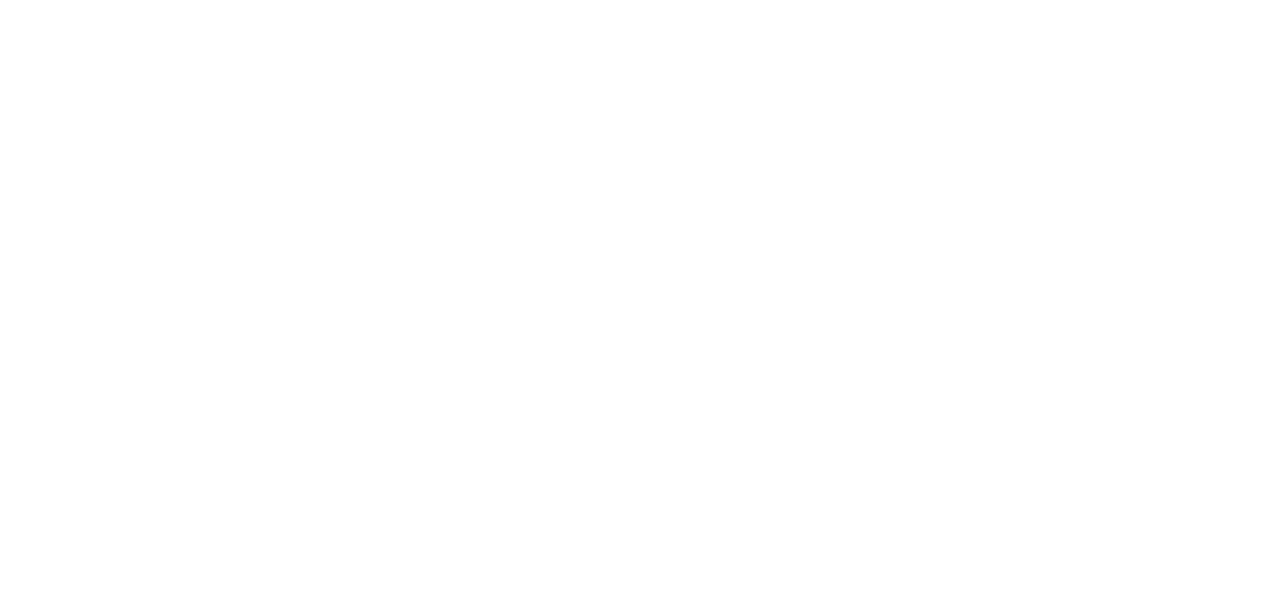
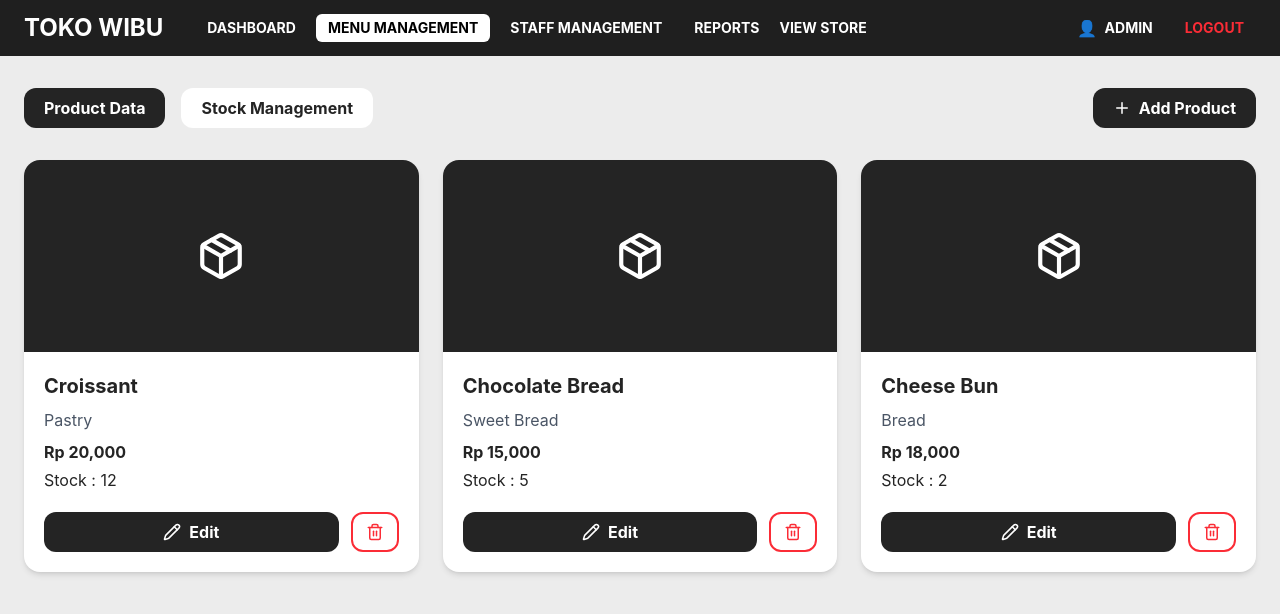
Before and after one commit to Ranyaku/TokoRoti, a React (Vite) app: page /admin/edit in a window 1280 px wide. Before the commit this address had no page. Shown: the top 614 px of the page. Built offline with nearby package versions, Linux system fonts and the light colour scheme.

Commit message:
Menu Manage

```diff
--- a/package.json
+++ b/package.json
@@ -11,6 +11,7 @@
   },
   "dependencies": {
     "@tailwindcss/vite": "^4.2.4",
+    "lucide-react": "^1.16.0",
     "react": "^19.2.5",
     "react-dom": "^19.2.5",
     "react-router-dom": "^7.15.0",
--- a/src/App.jsx
+++ b/src/App.jsx
@@ -9,6 +9,7 @@ import user from "./user/user";
 import Admin from "./admin/navbar";
 import Kasir from "./kasir/dashboard";
 import AdminDashboard from "./admin/dash";
+import Editmenu from "./admin/menuEdit";
 
 
 export default function App() {
@@ -60,14 +61,14 @@ const totalHarga = cart.reduce((total, item) => {
 return (
     <BrowserRouter>
   <Routes>
-
-    <Route path="/" element={<Menu cart={cart} setCart={setCart} deleteItem={deleteItem} incItem={incItem} totalHarga={totalHarga} filtered={filtered} setCategory={setCategory} role={role} />} />
-    <Route path="/admin" element={<AdminDashboard deleteItem={deleteItem} incItem={incItem}/>} />
+    <Route path="/" element={<Menu cart={cart} setCart={setCart} deleteItem={deleteItem} incItem={incItem} totalHarga={totalHarga} filtered={filtered} setCategory={setCategory} role={role} setRole={setRole} />} />
+    <Route path="/admin" element={<AdminDashboard deleteItem={deleteItem} incItem={incItem} role={role} setRole={setRole} />} />
     <Route path="/kasir" element={<Kasir deleteItem={deleteItem} incItem={incItem}/>} />
     <Route path="/deskripsi" element={<Deskripsi setCart={setCart} cart={cart} totalHarga={totalHarga} total={filtered} incItem={incItem} deleteItem={deleteItem} />} />
     <Route path="/product/:id" element={<Deskripsi cart={cart} setCart={setCart} incItem={incItem} deleteItem={deleteItem} totalHarga={totalHarga}/>}/>
     <Route path="/checkout" element={<Checkout cart={cart} setCart={setCart} totalHarga={totalHarga} deleteItem={deleteItem} incItem={incItem} filtered={filtered}/>} />
     <Route path="/login" element={<Login role={role}  setRole={setRole} cart={cart} setCart={setCart} incItem={incItem} deleteItem={deleteItem} totalHarga={totalHarga}/> } />
+    <Route path="/admin/edit" element={<Editmenu />} />
   </Routes>
   </BrowserRouter>
   )
--- a/src/Pages/Menu.jsx
+++ b/src/Pages/Menu.jsx
@@ -3,12 +3,12 @@ import Sidebar from "../component/Sidebar";
 import ProductList from "../component/ProductList";
 import Footer from "../component/Footer";
 
-export default function Menu({cart, setCart, deleteItem, incItem, totalHarga, total, filtered, setCategory, role}) {
+export default function Menu({cart, setCart, deleteItem, incItem, totalHarga, total, filtered, setCategory, role, setRole}) {
 
 return (
     <>
     <div className="min-h-screen">
-    <Navbar cart={cart} setCart={setCart} incItem={incItem} deleteItem={deleteItem} totalHarga={totalHarga} role={role}/>
+    <Navbar cart={cart} setCart={setCart} incItem={incItem} deleteItem={deleteItem} totalHarga={totalHarga} role={role} setRole={setRole} />
     <main className="max-w-7xl mx-auto px-1 py-6 flex gap-10">
         <Sidebar setCategory={setCategory}/>
         <ProductList filter={filtered} setCart={setCart} cart={cart} total={filtered.length} />
--- a/src/Pages/login.jsx
+++ b/src/Pages/login.jsx
@@ -19,11 +19,11 @@ export default function Login({cart, setCart, filtered, incItem, deleteItem, tot
       if (exist) {
         setRole(exist.role)
 
-        if (exist.role === "admin") {
+        if (exist.role === "Admin") {
           navigate("/admin")
         }
 
-        if (exist.role === "kasir") {
+        if (exist.role === "Kasir") {
           navigate("/kasir")
         }
         console.log("LOGIN BERHASIL")
@@ -111,16 +111,7 @@ export default function Login({cart, setCart, filtered, incItem, deleteItem, tot
 
       <button
       type="submit"
-        className="
-          mt-4
-          h-11
-          rounded-xl
-          bg-gray-600
-          hover:bg-gray-700
-          transition
-          text-white
-          font-bold
-          cursor-pointer
+        className="mt-4 h-11 rounded-xl bg-gray-600 hover:bg-gray-700 transition text-white font-bold cursor-pointer
         "
       >
         login
--- a/src/admin/dash.jsx
+++ b/src/admin/dash.jsx
@@ -4,12 +4,12 @@ import Sales from "./sales"
 import Staff from "./staff"
 import Stock from "./stock"
 
-export default function AdminDashboard() {
+export default function AdminDashboard({role, setRole}) {
 
   return (
     <div className="min-h-screen bg-[#ececec]">
 
-      <Admin />
+      <Admin role={role} setRole={setRole} />
 
       <div
         className="
--- /dev/null
+++ b/src/admin/menuEdit.jsx
@@ -0,0 +1,190 @@
+import { useState } from "react"
+import { Pencil, Trash2, Plus, Package } from "lucide-react"
+import { Navigate, useNavigate } from "react-router-dom"
+import Admin from "./navbar"
+
+export default function Editmenu() {
+
+    const [activeTab, setActiveTab] = useState("product")
+    const navigate = useNavigate()
+    const products = [
+    {
+      id: 1,
+      name: "Croissant",
+      price: 20000,
+      stock: 12,
+      category: "Pastry"
+    },
+    {
+      id: 2,
+      name: "Chocolate Bread",
+      price: 15000,
+      stock: 5,
+      category: "Sweet Bread"
+    },
+    {
+      id: 3,
+      name: "Cheese Bun",
+      price: 18000,
+      stock: 2,
+      category: "Bread"
+    }
+]
+
+return (
+    <div className="min-h-screen bg-[#ececec] text-[#242424]">
+        <Admin />
+
+
+      {/* CONTENT */}
+      <div className="max-w-7xl mx-auto px-6 py-8">
+
+        {/* TAB */}
+        <div className="flex items-center justify-between mb-8">
+
+  {/* TAB */}
+  <div className="flex gap-4">
+
+
+    <button
+      onClick={() => setActiveTab("product")}
+      className={`px-5 py-2 rounded-xl font-bold transition cursor-pointer ${
+        activeTab === "product"
+          ? "bg-[#242424] text-white"
+          : "bg-white text-[#242424]"
+      }`}
+    >
+      Product Data
+    </button>
+
+    <button
+      onClick={() => setActiveTab("stock")}
+      className={`px-5 py-2 rounded-xl font-bold transition cursor-pointer ${
+        activeTab === "stock"
+          ? "bg-[#242424] text-white"
+          : "bg-white text-[#242424]"
+      }`}
+    >
+      Stock Management
+    </button>
+
+  </div>
+
+  {/* ADD PRODUCT */}
+  <button className="flex items-center gap-2 bg-[#242424] text-white px-5 py-2 rounded-xl font-bold hover:opacity-90 transition cursor-pointer">
+    <Plus size={18} />
+    Add Product
+  </button>
+
+</div>
+
+        {/* PRODUCT TAB */}
+        {activeTab === "product" && (
+
+          <div className="grid grid-cols-3 gap-6">
+
+            {products.map((item) => (
+
+              <div key={item.id} className="bg-white rounded-2xl overflow-hidden shadow-md">
+
+                {/* IMAGE */}
+                <div className="h-48 bg-[#242424] flex items-center justify-center">
+
+                  <Package size={50} className="text-white" />
+
+                </div>
+
+                {/* CONTENT */}
+                <div className="p-5">
+
+                  <h1 className="text-xl font-bold">
+                    {item.name}
+                  </h1>
+
+                  <p className="mt-2 text-gray-600">
+                    {item.category}
+                  </p>
+
+                  <p className="mt-2 font-bold">
+                    Rp {item.price.toLocaleString()}
+                  </p>
+
+                  <p className="mt-1">
+                    Stock : {item.stock}
+                  </p>
+
+                  {/* ACTION */}
+                  <div className="flex gap-3 mt-5">
+
+                    <button className="flex-1 h-10 rounded-xl bg-[#242424] text-white font-bold flex items-center justify-center gap-2 hover:opacity-90 transition cursor-pointer">
+                      <Pencil size={18} />
+                      Edit
+                    </button>
+
+                    <button className="w-12 rounded-xl border-2 border-red-500 text-red-500 hover:bg-red-500 hover:text-white transition flex items-center justify-center cursor-pointer">
+                      <Trash2 size={18} />
+                    </button>
+
+                  </div>
+
+                </div>
+
+              </div>
+
+            ))}
+
+          </div>
+
+        )}
+
+        {/* STOCK TAB */}
+        {activeTab === "stock" && (
+
+          <div className="flex flex-col gap-5">
+
+            {products.map((item) => (
+
+              <div key={item.id} className="bg-white rounded-2xl p-5 flex items-center justify-between shadow-md">
+
+                <div>
+
+                  <h1 className="text-lg font-bold">
+                    {item.name}
+                  </h1>
+
+                  <p className="text-gray-500">
+                    Current Stock : {item.stock}
+                  </p>
+
+                </div>
+
+                {/* STOCK ACTION */}
+                <div className="flex items-center gap-4">
+
+                  <button className="w-10 h-10 rounded-xl bg-[#242424] text-white text-xl font-bold cursor-pointer">
+                    -
+                  </button>
+
+                  <span className="text-xl font-bold">
+                    {item.stock}
+                  </span>
+
+                  <button className="w-10 h-10 rounded-xl bg-[#242424] text-white text-xl font-bold cursor-pointer">
+                    +
+                  </button>
+
+                </div>
+
+              </div>
+
+            ))}
+
+          </div>
+
+        )}
+
+      </div>
+
+    </div>
+  )
+}
--- a/src/admin/navbar.jsx
+++ b/src/admin/navbar.jsx
@@ -1,11 +1,11 @@
 import AdminDashboard from "./dash"
-import { Link, useLocation } from "react-router-dom"
+import { Link, Navigate, useLocation, useNavigate } from "react-router-dom"
 import user from "../user/user"
 
-export default function Admin() {
+export default function Admin({role, setRole}) {
 
   const location = useLocation()
-
+  const navigate = useNavigate()
   const navLink = (path) => {
   return location.pathname === path
     ? "bg-white text-black"
@@ -14,26 +14,14 @@ export default function Admin() {
 
   return (
     <nav
-      className="
-        w-full
-        h-14
-        bg-[#1f1f1f]
-        flex
-        items-center
-        justify-between
-        px-6
-      "
+      className="w-full h-14 bg-[#1f1f1f] flex items-center justify-between px-6"
     >
 
       {/* LEFT */}
       <div className="flex items-center gap-8">
 
         <h1
-          className="
-            text-white
-            font-bold
-            text-2xl
-          "
+          className="text-white font-bold text-2xl"
         >
           TOKO WIBU
         </h1>
@@ -43,33 +31,16 @@ export default function Admin() {
 
           <Link
             to="/admin"
-            className={`
-              px-3
-              py-1
-              rounded-md
-              text-sm
-              font-bold
-              transition
-              hover:bg-white
-              hover:text-black
-              ${navLink("/admin")}
+            className={`px-3 py-1 rounded-md text-sm font-bold transition hover:bg-white hover:text-black
+            ${navLink("/admin")}
             `}
           >
             DASHBOARD
           </Link>
 
           <Link
-            to="/admin/menu"
-            className={`
-              px-3
-              py-1
-              rounded-md
-              text-sm
-              font-bold
-              transition
-              hover:bg-white
-              hover:text-black
-              ${navLink("/admin/menu")}
+            to="/admin/edit"
+            className={` px-3 py-1 rounded-md text-sm font-bold transition hover:bg-white hover:text-black ${navLink("/admin/edit")}
             `}
           >
             MENU MANAGEMENT
@@ -77,16 +48,8 @@ export default function Admin() {
 
           <Link
             to="/admin/staff"
-            className={`
-              px-3
-              py-1
-              rounded-md
-              text-sm
-              font-bold
-              transition
-              hover:bg-white
-              hover:text-black
-              ${navLink("/admin/staff")}
+            className={`px-3 py-1 rounded-md text-sm font-bold transition hover:bg-white hover:text-black
+            ${navLink("/admin/staff")}
             `}
           >
             STAFF MANAGEMENT
@@ -94,16 +57,8 @@ export default function Admin() {
 
           <Link
             to="/admin/reports"
-            className={`
-              px-3
-              py-1
-              rounded-md
-              text-sm
-              font-bold
-              transition
-              hover:bg-white
-              hover:text-black
-              ${navLink("/admin/reports")}
+            className={` px-3 py-1 rounded-md text-sm font-bold transition hover:bg-white hover:text-black
+            ${navLink("/admin/reports")}
             `}
           >
             REPORTS
@@ -111,16 +66,8 @@ export default function Admin() {
 
           <Link
             to="/"
-            className={`
-              px-3
-              py-1
-              rounded-md
-              text-sm
-              font-bold
-              transition
-              hover:bg-white
-              hover:text-black
-              ${navLink("/")}
+            className={` px-3py-1 rounded-md text-sm font-bold transition  hover:bg-white hover:text-black
+            ${navLink("/")}
             `}
           >
             VIEW STORE
@@ -139,10 +86,7 @@ export default function Admin() {
           />👤
 
           <span
-            className="
-              text-white
-              font-bold
-              text-sm
+            className=" text-white font-bold text-sm
             "
           >
             ADMIN
@@ -150,18 +94,12 @@ export default function Admin() {
         </div>
 
         <button
-          className="
-            px-3
-            py-1
-            rounded-md
-            text-red-500
-            font-bold
-            text-sm
-            transition
-            hover:bg-white
-            hover:text-black
-            cursor-pointer
-          "
+        type="button"
+          className="px-3 py-1 rounded-md text-red-500 font-bold text-sm transition hover:bg-white hover:text-black cursor-pointer"
+          onClick={() => {
+            setRole("guest")
+            navigate("/")
+          }}
         >
           LOGOUT
         </button>
--- a/src/component/Navbar.jsx
+++ b/src/component/Navbar.jsx
@@ -2,7 +2,7 @@ import CartDrop from "./cart";
 import { Navigate, useNavigate } from "react-router-dom";
 import headerImg from "../data/Img/header-bg.jpeg"
 
-export default function Navbar({ total, cart, setCart, incItem, totalHarga, deleteItem, role}) {
+export default function Navbar({ total, cart, setCart, incItem, totalHarga, deleteItem, role, setRole}) {
   const navigate = useNavigate()
 
   return (
@@ -14,7 +14,7 @@ export default function Navbar({ total, cart, setCart, incItem, totalHarga, dele
             TOKO WIBU
           </h1>
 
-        <CartDrop incItem={incItem} deleteItem={deleteItem} total={totalHarga} cart={cart} navigate={navigate} role={role} />
+        <CartDrop incItem={incItem} deleteItem={deleteItem} total={totalHarga} cart={cart} navigate={navigate} role={role}setRole={setRole}/>
         </div>
 
         <div className="w-full h-[300px] overflow-hidden relative text-white">
--- a/src/component/cart.jsx
+++ b/src/component/cart.jsx
@@ -2,30 +2,43 @@ import { useState } from "react";
 import { Navigate, useNavigate } from "react-router-dom";
 import user from "../user/user";
 
-export default function CartDrop({cart, total, incItem, deleteItem, role}) {
+export default function CartDrop({cart, total, incItem, deleteItem, role, setRole}) {
     const [open, setOpen] = useState(false);
     const navigate = useNavigate()
 
 return (
     <>
-    {role === "admin" && (
+{role === "Admin" && (
         <p
         onClick={() => navigate("/admin")}
         className="cursor-pointer px-152 py-1 absolute rounded-md text-sm font-bold transition"
         >Dashboard</p>
     )}
-    <div className="flex gap-4 text-lg items-center relative">
-            {role !== "guest" && (
-                <span className="cursor-pointer"
-                onClick={() => navigate("/login")}
-                >👤 {role.role}</span>
-            )}
 
 <div className="flex gap-4 text-lg items-center relative">
         <span className="cursor-pointer"
         onClick={() => navigate("/login")}
-                >👤 {role.role}</span>
+        >👤</span>
 
+<div className="flex gap-4 items-center relative text-md">
+        {role !== "guest" && (
+        <span className="cursor-pointer"
+        onClick={() => navigate("/login")}
+        >{role}</span>
+    )}
+
+{role  === "Admin" && (
+    <button
+    type="button"
+    className="px-3 py-1 rounded-md text-red-500 font-bold text-md transition hover:bg-[#242424]  cursor-pointer"
+    onClick={() => {
+        setRole("guest")
+        navigate("/")
+    }}
+    >
+        LOGOUT
+        </button>
+        )}
 
         <div className="relative"
         onMouseEnter={() => setOpen(true)}
--- a/src/user/user.js
+++ b/src/user/user.js
@@ -1,6 +1,6 @@
 const user = [
-    {username: "1", role: "admin", password: "12"},
-    {username: "kasir", role: "kasir", password: "kasir123"}
+    {username: "1", role: "Admin", password: "12"},
+    {username: "kasir", role: "Kasir", password: "kasir123"}
 ]
 
 export default user
```
Also changed, not shown: 1 other file (tests, documents, lock files or other folders). Lines whose indentation alone changed are shown as unchanged.
